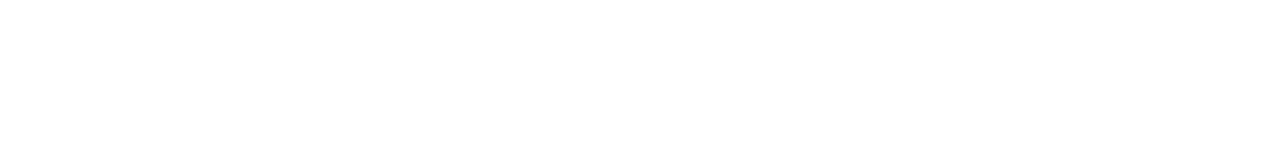
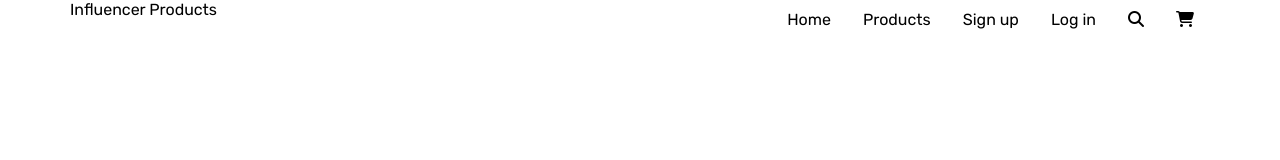
Before and after one commit to Rahimaafroze/Assignment-2, a plain HTML site: page index.html in a window 1280 px wide. Drawn offline with Linux system fonts and the light colour scheme.

Commit message:
nav added

```diff
--- a/css/style.css
+++ b/css/style.css
@@ -0,0 +1,31 @@
+*{
+    margin: 0;
+    padding: 0;
+    box-sizing: border-box;
+}
+body{
+    font-family: 'Rubik', sans-serif;
+}
+.container{
+    max-width: 1200px;
+    margin: 0 auto;
+    padding: 0 30px;
+}
+nav{
+    display: flex;
+    justify-content: space-between;
+    height: 80px;
+    justify-items: center;
+}
+.navigation{
+    display: flex;
+}
+.navigation li{
+    list-style: none;
+    margin: 10px;
+}
+.navigation li a{
+    text-decoration: none;
+    color: black;
+    padding: 6px;
+}
--- a/index.html
+++ b/index.html
@@ -4,9 +4,29 @@
     <meta charset="UTF-8">
     <meta http-equiv="X-UA-Compatible" content="IE=edge">
     <meta name="viewport" content="width=device-width, initial-scale=1.0">
+    <!-- Font awesome -->
+    <script src="https://kit.fontawesome.com/48d48d8e15.js" crossorigin="anonymous"></script>
+    <!-- Google Fonts -->
+    <link rel="preconnect" href="https://fonts.googleapis.com">
+    <link rel="preconnect" href="https://fonts.gstatic.com" crossorigin>
+    <link href="https://fonts.googleapis.com/css2?family=Rubik:wght@400;600;700&display=swap" rel="stylesheet">
+    <!-- CSS Style  -->
+    <link rel="stylesheet" href="css/style.css">
     <title>Assignment-2</title>
 </head>
 <body>
-
+    <header>
+        <nav class="container">
+            <div class="header">Influencer Products</div>
+            <ul class="navigation">
+                <li><a href="">Home</a></li>
+                <li><a href="">Products</a></li>
+                <li><a href="">Sign up</a></li>
+                <li><a href="">Log in</a></li>
+                <li><a href=""><i class="fas fa-search"></i></a></li>
+                <li><a href=""><i class="fas fa-shopping-cart"></i></a></li>
+            </ul>
+        </nav>
+    </header>
 </body>
 </html>
```
